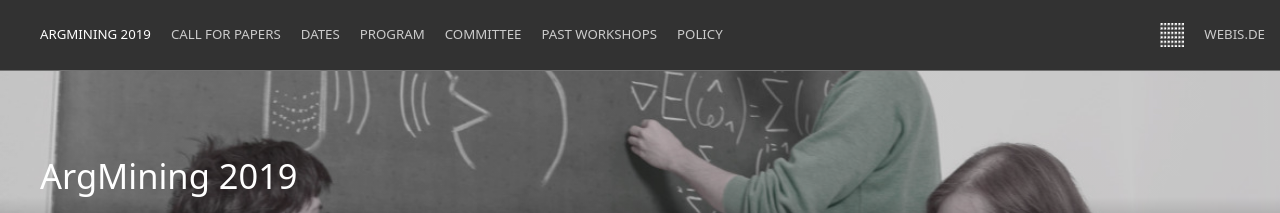
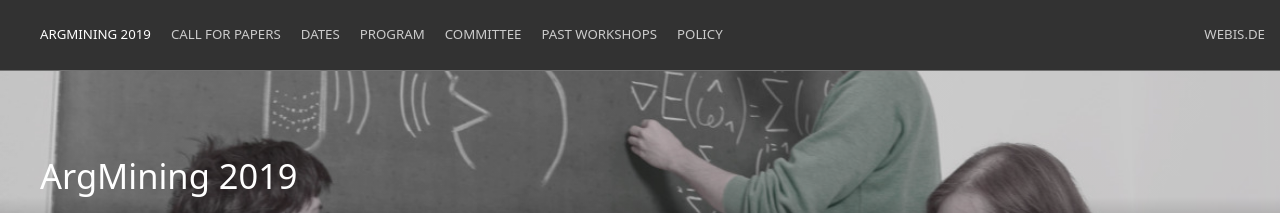
Before and after one commit to argmining19-webis-de/argmining19-webis-de.github.io, a Jekyll site: the page built from index.html, in a window 1280 px wide. Shown: the top 213 px of the page. Built offline with Jekyll 4.4.1, drawn with Linux system fonts in a browser that asks for light colours.

Commit message:
remove webis logo

```diff
--- a/_layouts/default.html
+++ b/_layouts/default.html
@@ -55,7 +55,7 @@
                 </li>
 
                <li class="uk-position-bottom-right uk-padding">
-                    <a target="_blank" href="https://webis.de"><img src="{{ '/img/webis-logo.png' | relative_url }}" alt="Webis Logo" class="uk-logo"> Webis.de</a>
+                    <a target="_blank" href="https://webis.de">Webis.de</a>
             </li>
             </ul>
         </nav>
@@ -91,7 +91,7 @@
                     <a href="{{ '/acl-anti-harassement.html' | relative_url }}">Policy</a>
                 </li>
                 <li class="uk-position-small uk-position-center-right">
-                        <a target="_blank" href="https://webis.de"><img src="{{ '/img/webis-logo.png' | relative_url }}" alt="Webis Logo" class="uk-logo"> Webis.de</a>
+                        <a target="_blank" href="https://webis.de"> Webis.de</a>
                 </li>
             </ul>
         </div>
```
